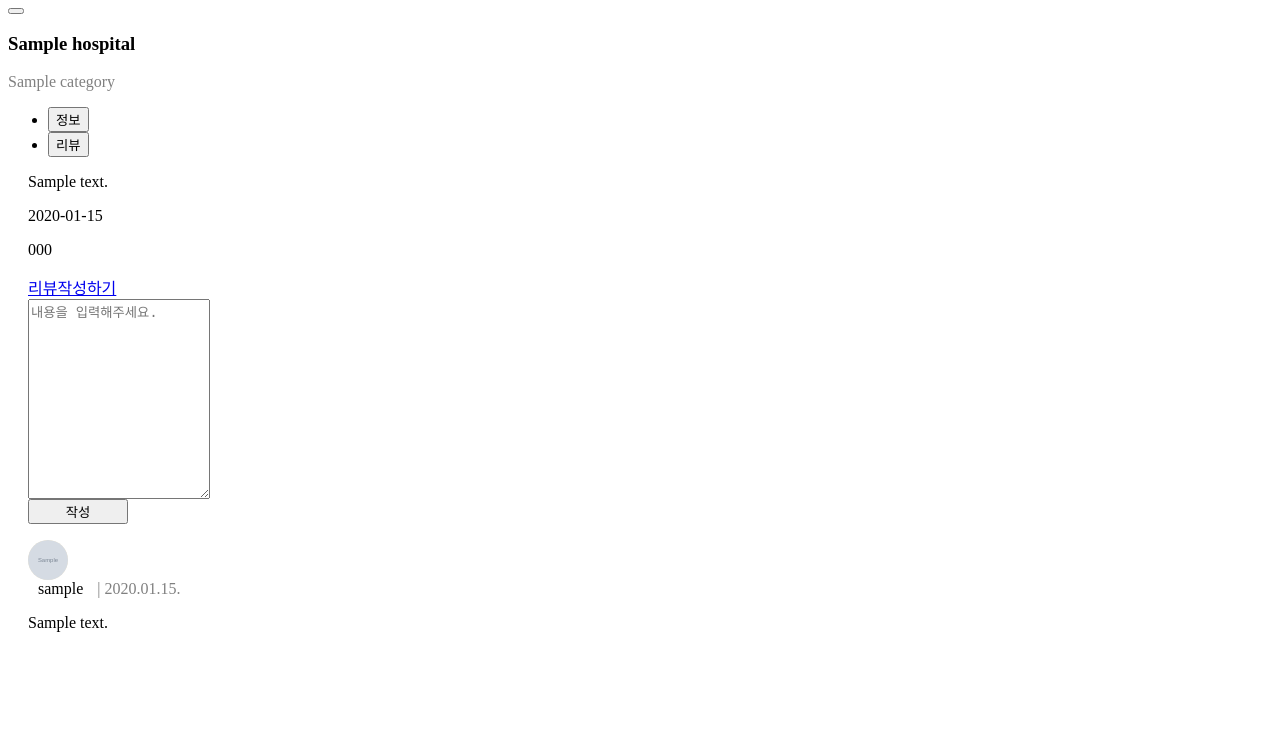
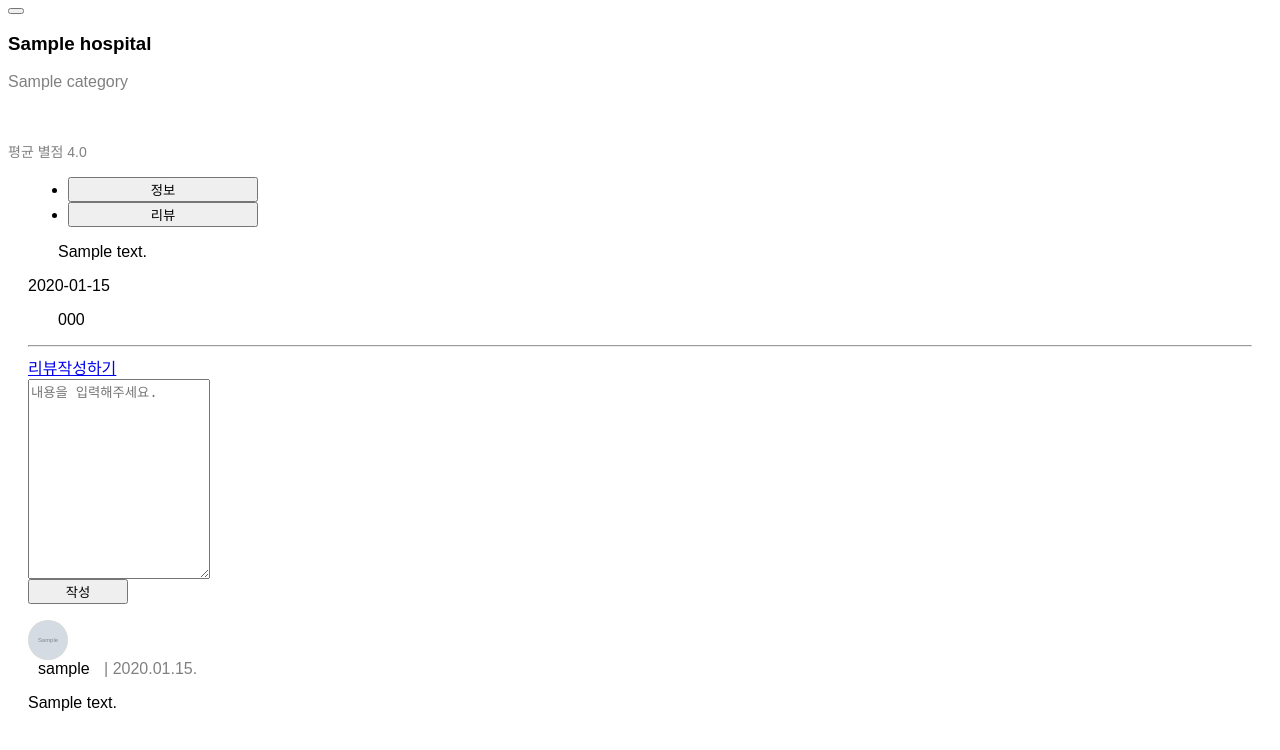
Before and after one commit to DS-internet-programming-5/duksung_care, a Django app: page /hospital/1/ in a window 1280 px wide. Shown: the top 750 px of the page. Run offline with Django 4.2, Linux system fonts and the light colour scheme; tables that the repository leaves empty hold one stand-in row (values such as "Sample post"); grey boxes marked "Sample" are stand-in pictures; some web fonts are replaced.

Commit message:
Feat: 병원상세 평균별점 추가, css 분리

```diff
--- a/hospitals/templates/hospitals/hospital_detail.html
+++ b/hospitals/templates/hospitals/hospital_detail.html
@@ -1,13 +1,6 @@
 {% load static %}
-<style>
-    .div-detail::-webkit-scrollbar {
-        display: none;
-    }
-
-    .rating i {
-        color: lightgrey;
-    }
-</style>
+<link rel="stylesheet" href="{% static 'hospital/css/hospital_styles.css' %}">
+<script type="text/javascript" src="{% static 'hospital/js/hospital_scripts.js' %}"></script>
 
 <div class="offcanvas-header justify-content-end">
     <button type="button" class="btn-close" data-bs-dismiss="offcanvas" aria-label="Close"
@@ -16,8 +9,50 @@
 
 <div class="div-detail pt-2 pl-2 pr-2 overflow-y-auto" data-latitude="{{ hospital.y }}"
      data-longitude="{{ hospital.x }}">
+    <!-- 병원 이름 -->
     <h3 class="text-center">{{ hospital.place_name }}</h3>
+    <!-- 병원 카테고리 -->
     <p class="text-center" style="font-size: 16px; color: gray">{{ hospital.category_name }}</p>
+    <!-- 평균 별점 -->
+    <div class="mt-1 mb-3" style="font-size: 20px; height: 20px">
+        <div class="avg-rating d-flex justify-content-center" style="height: 20px">
+            <div class="rating-back" style="position: absolute; white-space: nowrap; width: fit-content;">
+                <div class="star-wrap-back">
+                    <div class="star-back"><i class="fas fa-star"></i></div>
+                </div>
+                <div class="star-wrap-back">
+                    <div class="star-back"><i class="fas fa-star"></i></div>
+                </div>
+                <div class="star-wrap-back">
+                    <div class="star-back"><i class="fas fa-star"></i></div>
+                </div>
+                <div class="star-wrap-back">
+                    <div class="star-back"><i class="fas fa-star"></i></div>
+                </div>
+                <div class="star-wrap-back">
+                    <div class="star-back"><i class="fas fa-star"></i></div>
+                </div>
+            </div>
+            <div class="rating-avg" data-rate="{{ hospital.average_rating }}" style="position: absolute; white-space: nowrap;">
+                <div class="star-avg-wrap">
+                    <div class="star-avg"><i class="fas fa-star"></i></div>
+                </div>
+                <div class="star-avg-wrap">
+                    <div class="star-avg"><i class="fas fa-star"></i></div>
+                </div>
+                <div class="star-avg-wrap">
+                    <div class="star-avg"><i class="fas fa-star"></i></div>
+                </div>
+                <div class="star-avg-wrap">
+                    <div class="star-avg"><i class="fas fa-star"></i></div>
+                </div>
+                <div class="star-avg-wrap">
+                    <div class="star-avg"><i class="fas fa-star"></i></div>
+                </div>
+            </div>
+        </div>
+    </div>
+    <p class="text-center" style="font-size: 14px; color: grey">평균 별점 {{ hospital.average_rating }}</p>
     <ul class="nav nav-tabs justify-content-center" id="reviewTab" role="tablist">
         <li class="nav-item m-0" role="presentation">
             <button class="nav-link active" id="detail-tab" data-bs-toggle="tab" data-bs-target="#detail-tab-pane"
@@ -34,8 +69,10 @@
         <!-- 상세정보 탭 -->
         <div class="tab-pane fade show active p-3 pt-3" id="detail-tab-pane" role="tabpanel"
              aria-labelledby="detail-tab" tabindex="0">
+            <!-- 병원 지번주소 -->
             <p class="text-start" style="font-size: 16px;"><i
                     class="fa-solid fa-location-dot mb-2 mt-3"></i>{{ hospital.address_name }}</p>
+            <!-- 병원 진료시간 -->
             {% if hospital.operation_time %}
                 <div class="d-flex">
                 <i class="fa-regular fa-clock mb-2"></i>
@@ -44,9 +81,11 @@
             {% else %}
                 <p class="text-start" style="font-size: 16px;"><i class="fa-regular fa-clock mb-2"></i>-</p>
             {% endif %}
+            <!-- 병원 전화번호 -->
             <p class="text-start" style="font-size: 16px;"><i class="fa-solid fa-phone mb-2"
                                                               style="color: #000000;"></i>{{ hospital.hospital_phone }}
             </p>
+            <hr>
         </div>
         <!-- 리뷰 탭 -->
         <div class="tab-pane fade pt-3" id="review-tab-pane" role="tabpanel" aria-labelledby="review-tab" tabindex="0">
--- a/static/hospital/css/hospital_styles.css
+++ b/static/hospital/css/hospital_styles.css
@@ -11,7 +11,124 @@
     font-weight: normal;
     font-style: normal;
 }
+/* body */
+.body {
+    font-family: 'NanumSquareRound', sans-serif;
+}
 
+/* navbar */
+.navbar {
+    font-family: 'NanumSquareRound', sans-serif;
+    font-size: 20px;
+}
+
+.navbar-brand {
+    font-size: 24px;
+}
+
+#navbarNavDropdown {
+    justify-content: space-between;
+}
+
+.nav-item {
+    margin: 0 20px;
+}
+
+/* ############# */
+/* hospital_list */
+/* ############# */
+#hospital_list {
+    font-family: 'NanumSquareRound', sans-serif;
+    position: absolute;
+    top: 60px;
+    left: 0;
+    height: calc(100% - 60px);
+    /*padding-top: 60px;*/
+    z-index: 2; /* hospital_list를 오프캔버스 위에 표시 */
+    border-right: 1px solid lightgray;
+}
+
+.list-group::-webkit-scrollbar {
+    width: 10px;
+}
+
+.list-group::-webkit-scrollbar:horizontal{
+    display: none;
+}
+
+.list-group::-webkit-scrollbar-button {
+    display: none;
+}
+
+::-webkit-scrollbar-thumb {
+    background: lightgrey; /* 스크롤바 막대 색상 */
+    border-radius: 12px 12px 12px 12px;
+}
+
+/* 페이지네이션 */
+.page-item.active .page-link {
+    background-color: #FFF0CE; /* 활성 페이지의 배경색 */
+    border-color: var(--bs-border-color); /* 활성 페이지의 배경색 */
+    color: black;
+}
+
+.page-link {
+    color: black; /* 페이지 링크의 색상 */
+}
+
+/* 페이지네이션 hover 시 text color 변경 방지 */
+.page-item:not(.active) .page-link:hover {
+    color: black !important;
+}
+
+.rating-avg i {
+    color: #FFC436;
+}
+
+.rating-back i {
+    color: lightgray;
+}
+
+.rating-avg .star-avg-wrap, .rating-back .star-wrap-back  {
+    display: inline-block;
+    overflow: hidden;
+}
+
+.rating-avg .star-avg {
+    width: 0%;
+    overflow: hidden;
+}
+
+/* ############### */
+/* hospital_detail */
+/* ############### */
+.div-detail {
+    font-family: 'NanumSquareRound', sans-serif;
+}
+
+.detail-canvas {
+    margin-left: 380px;
+    margin-top: 62px;
+    z-index: 0;
+}
+
+#reviewTab button {
+    width: 190px;
+    color: black;
+}
+
+#detail-tab-pane i {
+    margin: 0 15px;
+}
+
+.div-detail::-webkit-scrollbar {
+    display: none;
+}
+
+.rating i {
+    color: lightgrey;
+}
+/* 수정 & 삭제 모달 */
 .modal {
     font-family: 'NanumSquareRound', sans-serif;
 }
@@ -26,76 +143,9 @@
     text-decoration: underline; /* 호버 시 밑줄 추가 */
 }
 
-.body {
-    font-family: 'NanumSquareRound', sans-serif;
-}
-
-.navbar {
-    font-family: 'NanumSquareRound', sans-serif;
-    font-size: 20px;
-}
-
-.div-detail {
-    font-family: 'NanumSquareRound', sans-serif;
-}
-
-.navbar-brand {
-    font-size: 24px;
-}
-
-#navbarNavDropdown {
-    justify-content: space-between;
-}
-
-.nav-item {
-    margin: 0 20px;
-}
-
-.detail-canvas {
-    margin-left: 380px;
-    margin-top: 62px;
-    z-index: 0;
-}
-
-#hospital_list {
-    font-family: 'NanumSquareRound', sans-serif;
-    position: absolute;
-    top: 60px;
-    left: 0;
-    height: calc(100% - 60px);
-    /*padding-top: 60px;*/
-    z-index: 2; /* hospital_list를 오프캔버스 위에 표시 */
-    border-right: 1px solid lightgray;
-}
-
-.rating-avg i {
-    color: #FFC436;
-}
-
-.rating-back i {
-    color: lightgray;
-}
-
-.rating-avg .star-avg-wrap, .rating-back .star-wrap-back  {
-    width: 12px;
-    display: inline-block;
-    overflow: hidden;
-}
-
-.rating-avg .star-avg {
-    width: 0%;
-    overflow: hidden;
-}
-
-#reviewTab button {
-    width: 190px;
-    color: black;
-}
-
-#detail-tab-pane i {
-    margin: 0 15px;
-}
-
+/* ### */
+/* map */
+/* ### */
 .map_wrap, .map_wrap * {
     margin: 0;
     padding: 0;
```
Also changed, not shown: hospitals/templates/hospitals/hospital_list.html (+1 -32 lines).
